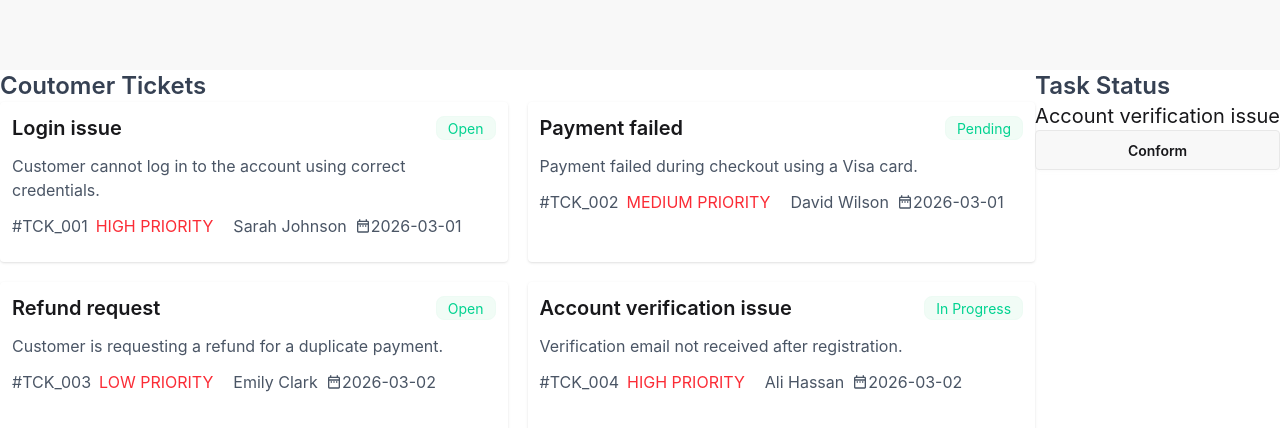
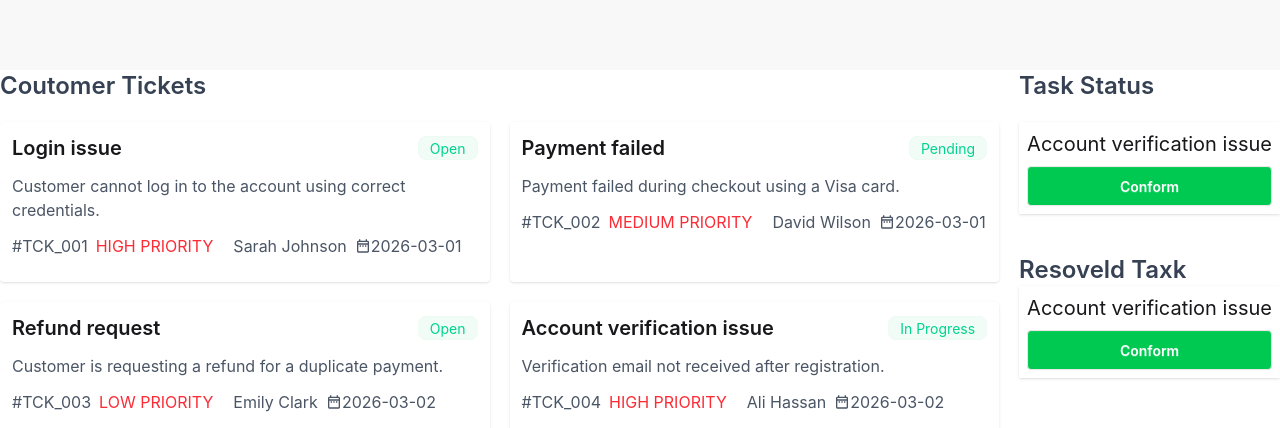
Before and after one commit to rabbani37/restart-Ticket-polit, a React (Vite) app: page / in a window 1280 px wide. Shown: the part 483-911 px from the top of the page. Built offline with nearby package versions, Linux system fonts and the light colour scheme.

Commit message:
design complete main section

```diff
--- a/src/App.jsx
+++ b/src/App.jsx
@@ -18,7 +18,7 @@ function App() {
       <NavBar></NavBar>
       <Banner></Banner>
 
-      <div className="flex flex-col md:flex-row ">
+      <div className="flex flex-col md:flex-row gap-5">
         <div className=" flex-1">
           <Suspense fallback={<div className="text-end mr-77">
             <span className="loading loading-spinner text-error"></span></div>}>
--- a/src/Component/Main/CustomerTickets/CustomerTickets.jsx
+++ b/src/Component/Main/CustomerTickets/CustomerTickets.jsx
@@ -7,7 +7,7 @@ const CustomerTickets = ({ ticketsData }) => {
     // console.log(tickets)
     return (
         <div>
-            <h2 className="text-2xl font-semibold text-gray-700">Coutomer Tickets</h2>
+            <h2 className="text-2xl font-semibold text-gray-700 pb-5">Coutomer Tickets</h2>
 
 
             <div className="grid lg:grid-cols-2 grid-cols-1 gap-5">
--- a/src/Component/Main/SidebarRight/SidebarRight.jsx
+++ b/src/Component/Main/SidebarRight/SidebarRight.jsx
@@ -2,12 +2,21 @@
 
 const SidebarRight = () => {
     return (
-        <div>
-             <h2 className="text-2xl font-semibold text-gray-700">Task Status</h2>
-             <div>
-                <h3 className="text-xl">Account verification issue</h3>
-                <button className="btn w-full">Conform</button>
-             </div>
+        <div className="" >
+            <div className="">
+                <h2 className="text-2xl font-semibold text-gray-700 pb-5">Task Status</h2>
+                <div className="p-2 shadow">
+                    <h3 className="text-xl mb-2">Account verification issue</h3>
+                    <button className="btn w-full bg-green-500 text-white">Conform</button>
+                </div>
+            </div>
+            <div className="mt-10">
+                <h2 className="text-2xl font-semibold text-gray-700">Resoveld Taxk</h2>
+                <div className="p-2 shadow">
+                    <h3 className="text-xl mb-2">Account verification issue</h3>
+                    <button className="btn w-full bg-green-500 text-white">Conform</button>
+                </div>
+            </div>
         </div>
     );
 };
```
